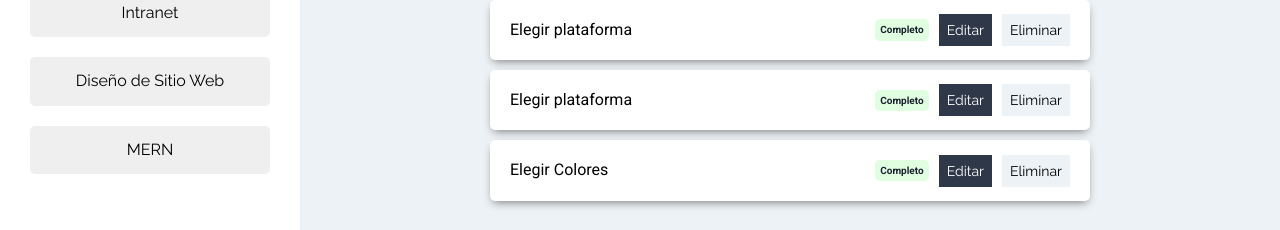
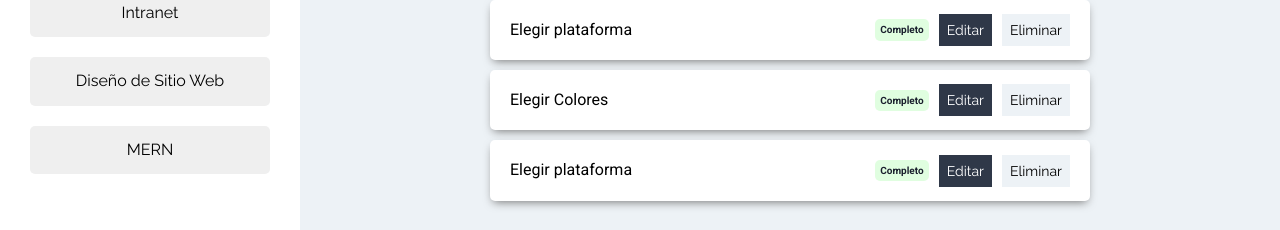
Before and after one commit to Kevinalvardo777/TRELLO-MINI-CLONE, a React (Create React App) app: page /proyectos in a window 1280 px wide. Both pictures are taken after a click on the button "Tienda Virtual". Shown: the part 400-630 px from the top of the page. Built offline with nearby package versions, Linux system fonts and the light colour scheme.

Commit message:
Eliminando tareas

```diff
--- a/src/components/tareas/Tarea.js
+++ b/src/components/tareas/Tarea.js
@@ -1,6 +1,26 @@
-import React from 'react';
+import React, {useContext} from 'react';
+import proyectoContext from '../../context/proyectos/proyectoContext';
+import tareaContext from '../../context/tareas/tareaContext';
 
 const Tarea = ({tarea}) => {
+
+    // Extraer si un proyecto está activo
+    const proyectosContext = useContext(proyectoContext);
+    const { proyecto } = proyectosContext;
+
+    // Obtener la funcion del context de tarea
+    const tareasContext = useContext(tareaContext);
+    const { eliminarTarea, obtenerTareas } = tareasContext;
+
+    // Extraer el proyecto
+    const [ proyectoActual] = proyecto;
+
+    // Funcion que se ejecuta cuando el usuario presiona el boton de eliminar tarea
+    const tareaEliminar = id => {
+        eliminarTarea(id);
+        obtenerTareas(proyectoActual.id);
+    }
+
     return (
         <li className="tarea sombra">
             <p>{tarea.nombre}</p>
@@ -39,6 +59,7 @@ const Tarea = ({tarea}) => {
                 <button
                     type="button"
                     className="btn btn-secundario"
+                    onClick = {() => tareaEliminar(tarea.id)}
                 >
                     Eliminar
                 </button>
--- a/src/context/tareas/tareaReducer.js
+++ b/src/context/tareas/tareaReducer.js
@@ -1,5 +1,5 @@
 
-import { AGREGAR_TAREA, TAREAS_PROYECTO, VALIDAR_TAREA } from '../../types'
+import { AGREGAR_TAREA, TAREAS_PROYECTO, VALIDAR_TAREA, ELIMINAR_TAREA } from '../../types'
 
 
 export default (state, action) => {
@@ -20,6 +20,11 @@ export default (state, action) => {
                 ...state,
                 errorTarea: true
             }
+        case ELIMINAR_TAREA:
+            return {
+                ...state,
+                tareas: state.tareas.filter(tarea => tarea.id !== action.payload)
+            }
         default:
             return state;
     }
--- a/src/context/tareas/tareaState.js
+++ b/src/context/tareas/tareaState.js
@@ -3,24 +3,24 @@ import TareaContext from './tareaContext'
 import TareaReducer from './tareaReducer'
 
 import { TAREAS_PROYECTO,
-        AGREGAR_TAREA, VALIDAR_TAREA } from '../../types'
+        AGREGAR_TAREA, VALIDAR_TAREA, ELIMINAR_TAREA} from '../../types'
 
 const TareaState = props => {
     const initialState = {
         tareas: [
-            { nombre: 'Elegir plataforma', estado: true, proyectoId: 1 },
-            { nombre: 'Elegir Colores', estado: true, proyectoId: 2 },
-            { nombre: 'Elegir Plataformas de pago', estado: false, proyectoId: 3 },
-            { nombre: 'Elegir Hosting', estado: true, proyectoId: 4 },
-            { nombre: 'Elegir plataforma', estado: true, proyectoId: 1 },
-            { nombre: 'Elegir Colores', estado: true, proyectoId: 2 },
-            { nombre: 'Elegir Plataformas de pago', estado: false, proyectoId: 3 },
-            { nombre: 'Elegir plataforma', estado: true, proyectoId: 4},
-            { nombre: 'Elegir Colores', estado: true, proyectoId: 1 },
-            { nombre: 'Elegir Plataformas de pago', estado: false, proyectoId: 2 },
-            { nombre: 'Elegir plataforma', estado: true, proyectoId: 3 },
-            { nombre: 'Elegir Colores', estado: true, proyectoId: 4 },
-            { nombre: 'Elegir Plataformas de pago', estado: false, proyectoId: 3 },
+            { id: 1, nombre: 'Elegir Colores', estado: true, proyectoId: 2 },
+            { id: 2, nombre: 'Elegir Plataformas de pago', estado: false, proyectoId: 3 },
+            { id: 3, nombre: 'Elegir Hosting', estado: true, proyectoId: 4 },
+            { id: 4, nombre: 'Elegir plataforma', estado: true, proyectoId: 1 },
+            { id: 5, nombre: 'Elegir Colores', estado: true, proyectoId: 2 },
+            { id: 6, nombre: 'Elegir Plataformas de pago', estado: false, proyectoId: 3 },
+            { id: 7, nombre: 'Elegir plataforma', estado: true, proyectoId: 4},
+            { id: 8, nombre: 'Elegir Colores', estado: true, proyectoId: 1 },
+            { id: 9, nombre: 'Elegir Plataformas de pago', estado: false, proyectoId: 2 },
+            { id: 10, nombre: 'Elegir plataforma', estado: true, proyectoId: 3 },
+            { id: 11, nombre: 'Elegir Colores', estado: true, proyectoId: 4 },
+            { id: 12, nombre: 'Elegir Plataformas de pago', estado: false, proyectoId: 3 },
+            { id: 13, nombre: 'Elegir plataforma', estado: true, proyectoId: 1 },
         ],
         tareasproyecto : null,
         errorTarea: false
@@ -56,6 +56,14 @@ const TareaState = props => {
 
     }
 
+    // Eliminar tarea por id
+    const eliminarTarea = id => {
+        dispatch({
+            type: ELIMINAR_TAREA,
+            payload: id
+        })
+    }
+
     return (
         <TareaContext.Provider
             value= {{
@@ -64,7 +72,8 @@ const TareaState = props => {
                 errorTarea: state.errorTarea,
                 obtenerTareas,
                 agregarTarea,
-                validarTarea
+                validarTarea,
+                eliminarTarea
             }}
         >
             {props.children}
--- a/src/types/index.js
+++ b/src/types/index.js
@@ -7,3 +7,4 @@ export const ELIMINAR_PROYECTO = 'ELIMINAR_PROYECTO';
 export const TAREAS_PROYECTO = 'TAREAS_PROYECTO';
 export const AGREGAR_TAREA = 'AGREGAR_TAREA';
 export const VALIDAR_TAREA = 'VALIDAR_TAREA';
+export const ELIMINAR_TAREA = 'ELIMINAR_TAREA';
```
